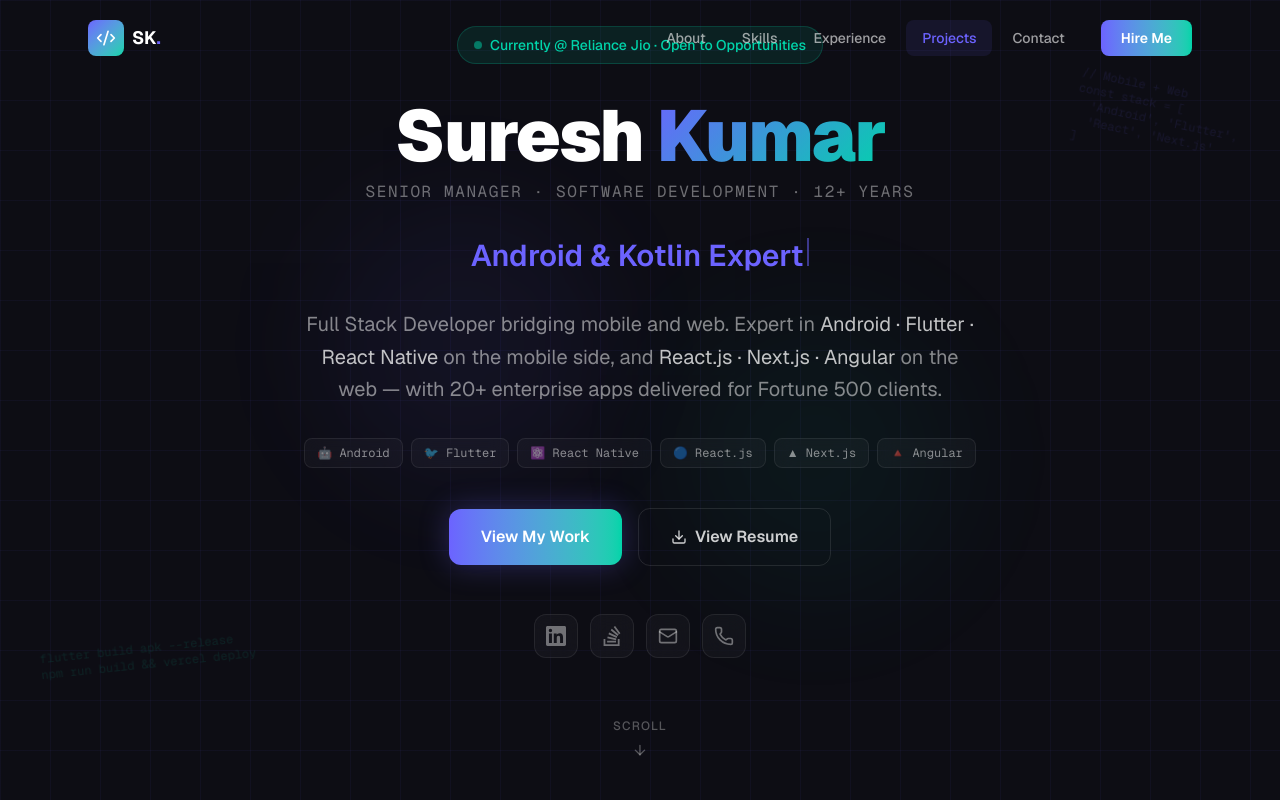
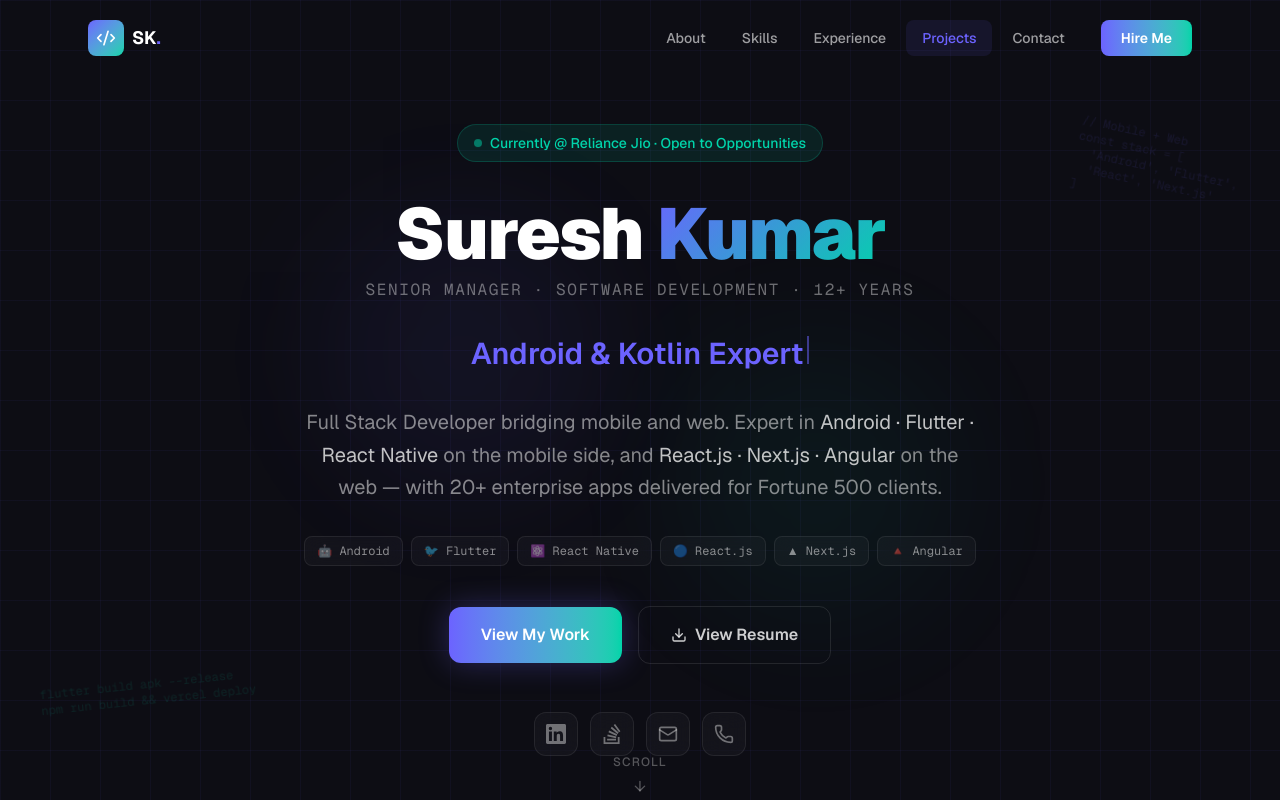
Before and after one commit to sarry173/dev_profile, a Next.js app: page / in a window 1280 px wide. Shown: the top 800 px of the page. Built offline with nearby package versions, Linux system fonts and the light colour scheme.

Commit message:
ui fixes

```diff
--- a/components/Experience.tsx
+++ b/components/Experience.tsx
@@ -137,7 +137,7 @@
                   </div>
 
                   {/* Center icon */}
-                  <div className="absolute left-0 md:left-1/2 top-5 -translate-x-1/2 z-10 w-12 h-12 rounded-xl bg-[#0d0d14] border-2 border-[#6c63ff]/40 flex items-center justify-center flex-shrink-0">
+                  <div className="absolute left-6 md:left-1/2 top-5 -translate-x-1/2 z-10 w-12 h-12 rounded-xl bg-[#0d0d14] border-2 border-[#6c63ff]/40 flex items-center justify-center flex-shrink-0">
                     {isWork ? (
                       <Briefcase className="w-5 h-5 text-[#6c63ff]" />
                     ) : (
--- a/components/Hero.tsx
+++ b/components/Hero.tsx
@@ -44,7 +44,7 @@
   }, [displayed, isDeleting, roleIndex]);
 
   return (
-    <section className="relative min-h-screen hero-bg grid-pattern flex flex-col items-center justify-center overflow-hidden px-6">
+    <section className="relative min-h-screen hero-bg grid-pattern flex flex-col items-center pt-24 md:pt-32 overflow-hidden px-6">
       {/* Decorative orbs */}
       <div className="absolute top-1/4 left-1/4 w-72 h-72 rounded-full bg-[#6c63ff]/10 blur-3xl animate-pulse-glow pointer-events-none" />
       <div
@@ -53,7 +53,7 @@
       />
 
       {/* Floating code snippets */}
-      <div className="absolute top-20 right-10 opacity-10 font-mono text-xs text-[#6c63ff] rotate-12 hidden lg:block select-none">
+      <div className="absolute top-32 right-10 opacity-10 font-mono text-xs text-[#6c63ff] rotate-12 hidden lg:block select-none">
         <div>// Mobile + Web</div>
         <div>const stack = [</div>
         <div>&nbsp;&nbsp;&apos;Android&apos;, &apos;Flutter&apos;,</div>
@@ -66,7 +66,7 @@
       </div>
 
       {/* Main content */}
-      <div className="relative z-10 max-w-4xl mx-auto text-center pb-28">
+      <div className="relative z-10 max-w-4xl mx-auto text-center mt-auto mb-auto pb-20">
         {/* Badge */}
         <div className="inline-flex items-center gap-2 px-4 py-2 rounded-full bg-[#00d4aa]/10 border border-[#00d4aa]/20 text-[#00d4aa] text-sm font-medium mb-8 animate-float">
           <span className="w-2 h-2 rounded-full bg-[#00d4aa] animate-pulse" />
```
